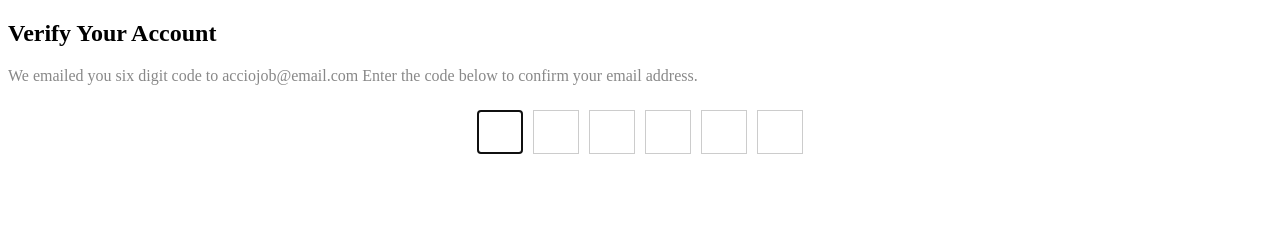
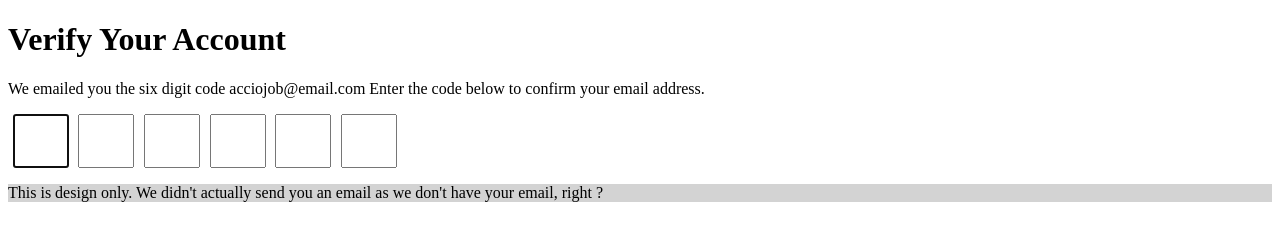
Before and after one commit to acciojob/OTP-hamuzah, a website: page main.html in a window 1280 px wide. Drawn offline with Linux system fonts and the light colour scheme.

Commit message:
created a submission

```diff
--- a/main.html
+++ b/main.html
@@ -7,17 +7,24 @@
 </head>
 
 <body>
-   <div>
- <h2 id="verification_heading">Verify Your Account</h2>
-	<p id="verification_subtext">We emailed you six digit code to acciojob@email.com Enter the code below to confirm your email address.</p>
-    <div id="code" class="code-container">
-	<input type="text" name="code-1" id="code-1" class="code" maxlength="1" autofocus>
-	<input type="text" name="code-2" id="code-2" class="code" maxlength="1">
-	<input type="text" name="code-3" id="code-3" class="code" maxlength="1">
-	<input type="text" name="code-4" id="code-4" class="code" maxlength="1">
-	<input type="text" name="code-5" id="code-5" class="code" maxlength="1">
-	<input type="text" name="code-6" id="code-6" class="code" maxlength="1">
-	</div>
+    <h1 id="verification_heading">Verify Your Account</h1>
+    <p id="verification_subtext">We emailed you the six digit code acciojob@email.com Enter the code below to confirm your email address.</p>
+
+    <div class="code-container">
+        <input class="code" type="text" maxlength="1" id="code1" autofocus>
+        <input class="code" type="text" maxlength="1" id="code2">
+        <input class="code" type="text" maxlength="1" id="code3">
+        <input class="code" type="text" maxlength="1" id="code4">
+        <input class="code" type="text" maxlength="1" id="code5">
+        <input class="code" type="text" maxlength="1" id="code6">
+    </div>
+
+     <p id="p">This is design only. We didn't actually send you an email as we don't have your email, right ?</p>
+
+
+
+
+
 
 	<!-- the entire body must be written by student -->
     <script type="text/javascript" src="./script.js">
--- a/script.js
+++ b/script.js
@@ -1,29 +1,19 @@
- let inputElements = document.getElementsByClassName("code");
-console.log(inputElements.length)
-for(let i=0; i< inputElements.length; i++){
-	inputElements[i].addEventListener("keyup", (event)=>{
-		let currentElement = event.target ;
-		let code = event.key.charCodeAt(0);
-		console.log(event.key)
-		if(event.key === "Backspace"){
-			let prevElement = currentElement.previousElementSibling ;
-			if(prevElement){
-				prevElement.focus();
-			}
-			return ;
-		}
+ const codeInputs = document.querySelectorAll(".code");
 
+        codeInputs.forEach((input, index) => {
+            input.addEventListener("input", (event) => {
+                const inputValue = event.target.value;
 
+                if (inputValue.length === 1) {
+                    if (index < codeInputs.length - 1) {
+                        codeInputs[index + 1].focus();
+                    }
+                }
+            });
 
-		if(code>=48 && code<=57){
-			let nextElement = currentElement.nextElementSibling ;
-			if(nextElement){
-				nextElement.focus() ;
-			}
-
-		}else{
-			event.target.value="" ;
-		}
-	})
-
-}
+            input.addEventListener("keydown", (event) => {
+                if (event.key === "Backspace" && index > 0) {
+                    codeInputs[index - 1].focus();
+                }
+            });
+        });
--- a/styles.css
+++ b/styles.css
@@ -1,32 +1,18 @@
 /*  your css code here. If applicable */
-.code{
-	width:20px;
-	height:20px;
-	margin: 10px ;
 
+
+#p{
+	 background-color: lightgrey;
+	 text-align: center,
 }
-
-h1 {
-    font-size: 24px;
-    margin-top: 20px;
-}
-
-#verification_subtext {
-    font-size: 16px;
-    color: #888;
-    margin-bottom: 20px;
-}
-
  .code-container {
             display: flex;
-    justify-content: center;
+	        align-content: center
         }
-
   .code {
-    width: 40px;
-    height: 40px;
-    font-size: 24px;
+            width: 2em;
+            height: 2em;
+            font-size: 1.5em;
             text-align: center;
-    margin: 5px;
-    border: 1px solid #ccc;
+            margin: 0 0.2em;
         }
```
Lines whose indentation alone changed are shown as unchanged.
